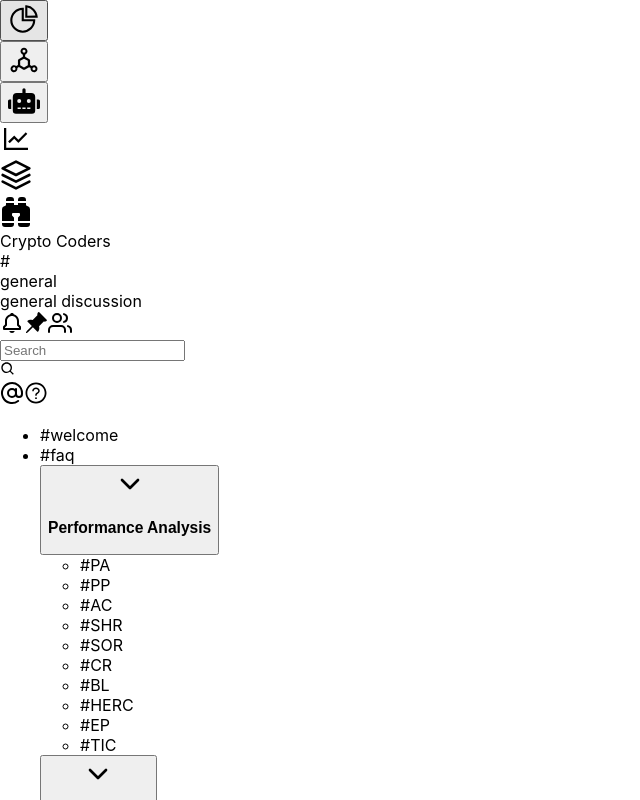
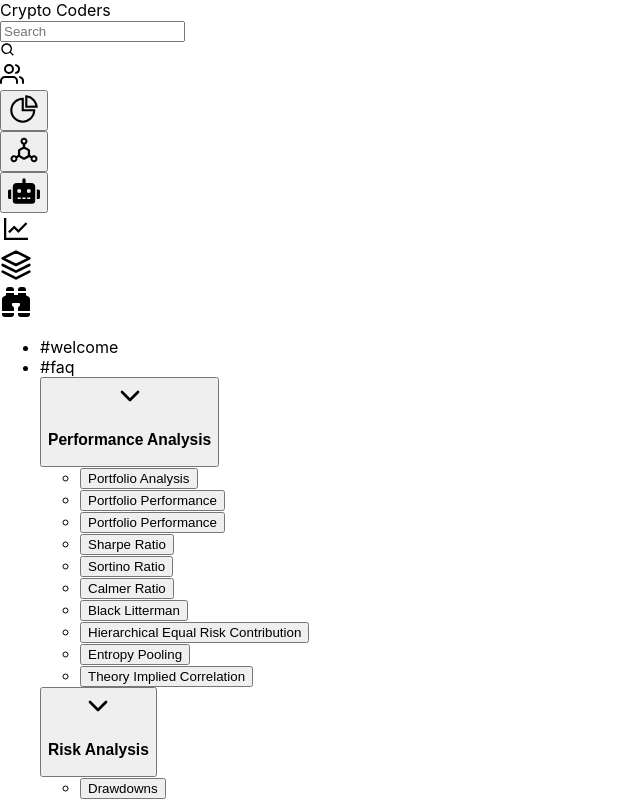
Before and after one commit to mtyiska/crypto-dashboard, a Next.js app: page /arbitrage in a window 1280 px wide. Shown: the top 800 px of the page, without its empty margins (0-640 px from the left). Built offline with nearby package versions, Linux system fonts and the light colour scheme.

Commit message:
changed template color

```diff
--- a/components/Container.jsx
+++ b/components/Container.jsx
@@ -1,6 +1,6 @@
 const Container = ({children}) => {
     return (
-        <div className="bg-gray-700-mike flex-1 flex flex-col justify-between border-r border-gray-500/30">
+        <div className="bg-black-bb-mike flex-1 flex flex-col justify-between border-r border-gray-500/30">
             <div className="overflow-y-auto">
             {children}
             </div>
--- a/components/Header.jsx
+++ b/components/Header.jsx
@@ -1,53 +1,29 @@
 import React from "react";
-import {
-    MdOutlineDashboard,
-    MdCrop169,
-    MdExitToApp
-} from "react-icons/md";
 
-import {
-    AiOutlineQuestionCircle,
-    AiOutlineAppstore,
-} from "react-icons/ai";
-
-import {
-    FiChevronDown,FiAtSign, FiUsers
-} from "react-icons/fi";
-import {
-    BiBell,
-    BiSearch
-} from "react-icons/bi"
-import {
-    BsFillPinAngleFill
-} from "react-icons/bs"
+import { FiUsers} from "react-icons/fi";
+import {BiSearch} from "react-icons/bi"
 
 const Header = () =>{
     return (
-        <header className="flex text-white h-12">
-            <div className="bg-gray-800-mike w-56 flex-none flex items-center justify-between py-2 px-3 border-b border-gray-900">
-                Crypto Coders
-            </div>
-            <div className="flex flex-1 items-center justify-between bg-gray-700-mike px-4 border-b border-gray-900">
+        <header className="flex text-white h-16">
+            {/* <div className="flex flex-1 items-center justify-between bg-gray-900-mike px-4 border-b border-gray-900"> */}
+            <div className="flex flex-1 items-center justify-between bg-black-surface-mike px-4 border-b border-gray-900">
                 <div className="flex items-center">
-                    <div className="text-gray-500 text-2xl">#</div>
-                    <div className="ml-2 text-sm text-white">general</div>
-                    <div className="border-l pl-3 ml-3 border-gray-600 text-xs text-gray-400"> general discussion</div>
-                </div>
-                <div className="flex items-center">
-                    <a href="#" className="ml-4"><Bell/></a>
-                    <a href="#" className="ml-4"><Pin/></a>
-                    <a href="#" className="ml-4"><Users/></a>
+                    <div className="text-black-button-mike text-2xl">Crypto Coders</div>
                     <a href="#" className="ml-4">
                         <div className="flex-1">
 
                         <form action="#" className="relative">
-                            <input type="text" placeholder="Search" className="bg-gray-900 rounded text-gray-200 text-xs px-2 py-1"/>
+                            <input type="text" placeholder="Search" className="bg-gray-700 rounded h-8 w-64 text-gray-200  px-2 py-1"/>
                         </form>
-                        <span className="absolute right-0 top-4 mr-28"><Search/></span>
+                        <span className="absolute top-6 ml-52"><Search/></span>
                         </div>
                     </a>
-                    <a href="#" className="ml-4"><AT/></a>
-                    <a href="#" className="ml-4"><Question/></a>
+
+                </div>
+
+                <div className="flex items-center">
+                    <a href="#" className="ml-4"><Users/></a>
                 </div>
             </div>
         </header>
@@ -56,15 +32,6 @@ const Header = () =>{
 }
 
 export default Header;
-const DashboardIcon = () => (<MdOutlineDashboard size="24" className="text-gray-300"/>);
-const CropLandscapeIcon = () => <MdCrop169 size="24" className="text-gray-300" />;
-const AppsIcon = () => <AiOutlineAppstore size="24" className="text-gray-300" />;
-const ExitToAppIcon = () => <MdExitToApp size="24" className="text-gray-300" />;
 
-const ChevDown = () => <FiChevronDown size="32" className="text-gray-300" />;
-const Bell = () => <BiBell size="24" className="text-gray-300"/>
-const Pin = () => <BsFillPinAngleFill  size="24" className="text-gray-300" />
-const AT = () => <FiAtSign size="24" className="text-gray-300" />
-const Users = () => <FiUsers size="24" className="text-gray-300" />
-const Question = () => <AiOutlineQuestionCircle size="24" className="text-gray-300" />
-const Search = () => <BiSearch size="16" className="text-gray-300"/>
+const Users = () => <FiUsers size="24" className="text-black-button-mike" />
+const Search = () => <BiSearch size="16" className="text-black-button-mike"/>
--- a/components/Layout.jsx
+++ b/components/Layout.jsx
@@ -31,12 +31,11 @@ const Layout = ({children}) => {
     </Head>
 
     <div className="flex flex-row">
-        <MenuIcons activeMenu={setActiveMenu}/>
-
         <div className="flex flex-1 flex-col">
             <div className="flex flex-col min-h-screen h-screen">
                 <Header/>
                 <div className="flex-1 flex flex-row overflow-y-hidden">
+                    <MenuIcons activeMenu={setActiveMenu}/>
                     <Menu activeMenuItems={menuData}/>
                     <Container >
                         {children}
--- a/components/SideBar/Menu.jsx
+++ b/components/SideBar/Menu.jsx
@@ -5,10 +5,12 @@ import {
 import Tooltip from 'rc-tooltip'
 import 'rc-tooltip/assets/bootstrap_white.css'
 import Link from "next/link"
+import {useRouter} from "next/router"
 
 
 
 const Menu = ({activeMenuItems}) =>{
+    const router = useRouter()
     const [localMenuData, setLocalMenuData] = useState([])
     useEffect(() =>{
         setLocalMenuData(activeMenuItems)
@@ -29,26 +31,17 @@ const Menu = ({activeMenuItems}) =>{
                 }}
                 className="flex items-center text-gray-500 hover:text-gray-200 active:font-semibold">
                     <ChevDown/>
-                    <h3 className="uppercase tracking-wide font-semibold text-xs active:text-gray-100"> {item.section}</h3>
+                    <h3 className="uppercase tracking-wide font-semibold text-xs active:text-gray-100 hover:text-xl"> {item.section}</h3>
                 </button>
                 {item.showitems&&<ul className="px-2 py-3 pt-2">
-                    {item.items.map(({title, longname}) =><li key={`${item.id} - ${title} - id`}
-                        className="text-gray-200 px-2 active:text-gray-100 hover:bg-gray-50 hover:text-blue-600 cursor-pointer rounded">
-                            <Tooltip placement="right" trigger={['hover']}
-                            mouseEnterDelay={0}
-                            mouseLeaveDelay={0.1}
-                            overlay={<span>{longname}</span>}
-                            align={{
-                                offset: [-90, 10],
-                            }}
-                            >
-                            <div className="flex items-center">
-                            <span className="text-xl">#</span>
-                            <Link href={`/portfolio/${longname.toLowerCase().replace(" ", "-")}`}><a>
-                                <span className="ml-2">{title}</span>
-                                </a></Link>
+                    {item.items.map(({title, longname}) =>
+                    <li key={`${item.id} - ${title} - id`}
+                        className="text-gray-400 px-2 active:text-gray-100 hover:bg-black-button-mike hover:text-blue-600 hover:text-xl cursor-pointer rounded h-8 truncate ...">
+                            <div className="flex items-center px-y">
+                                <button onClick={() => router.push(`/portfolio/${longname.toLowerCase().replace(" ", "-")}`)}>
+                                <span className="ml-2">{longname}</span>
+                                </button>
                             </div>
-                            </Tooltip>
                         </li>)}
                 </ul>}
             </div>
@@ -56,16 +49,16 @@ const Menu = ({activeMenuItems}) =>{
     })
 
     return(
-        <div className="bg-gray-800-mike w-56 flex-none flex flex-col justify-between">
+        <div className="bg-black-bb-mike w-56 flex-none flex flex-col justify-between">
             <div className="overflow-y-auto active:text-gray-100 hover:text-gray-200 text-gray-400">
                 <ul className="px2 py-3">
-                    <li className="text-gray-300 px-2 active:text-gray-100 hover:bg-gray-50 hover:text-blue-600 cursor-pointer">
+                    <li className="text-gray-300 px-2 active:text-gray-100 hover:bg-black-button-mike hover:text-xl hover:text-blue-600 cursor-pointer">
                         <a href="#" className="flex items-center">
                             <span className="text-xl">#</span>
                             <span className="ml-2">welcome</span>
                         </a>
                     </li>
-                    <li className="text-gray-300 px-2 active:text-gray-100 hover:bg-gray-50 hover:text-blue-600 cursor-pointer">
+                    <li className="text-gray-300 px-2 active:text-gray-100 hover:bg-black-button-mike hover:text-xl hover:text-blue-600 cursor-pointer">
                         <a href="#" className="flex items-center">
                             <span className="text-xl">#</span>
                             <span className="ml-2">faq</span>
--- a/tailwind.config.js
+++ b/tailwind.config.js
@@ -36,7 +36,11 @@ module.exports = {
         'gray-800-mike': '#2F3136',
         'gray-700-mike': '#37383F',
         'gray-form-mike': '#313239',
-        'gray-footer-mike': '#292A2E'
+        'gray-footer-mike': '#292A2E',
+        'black-bb-mike': '#010100',
+        'black-surface-mike': '#0F1625',
+        'black-button-mike': '#70EDE7'
+
 
       },
       spacing: {
--- a/utils/menudata.js
+++ b/utils/menudata.js
@@ -5,16 +5,16 @@ export const menuItems = [
         section:"Performance Analysis",
         showitems:true,
         items:[
-            {title:"PA", longname:"Portfolio Analysis"},
-            {title:"PP", longname:"Portfolio Performance"},
-            {title:"AC", longname:"Asset Comparison"},
-            {title:"SHR", longname:"Sharpe Ratio"},
-            {title:"SOR", longname:"Sortino Ratio"},
-            {title:"CR", longname:"Calmer Ratio"},
-            {title:"BL", longname:"Black Litterman"},
-            {title:"HERC", longname:"Hierarchical Equal Risk Contribution"},
-            {title:"EP", longname:"Entropy Pooling"},
-            {title:"TIC", longname:"Theory Implied Correlation"}
+            {title:"Portfolio Analysis", longname:"Portfolio Analysis"},
+            {title:"Portfolio Performance", longname:"Portfolio Performance"},
+            {title:"Portfolio Performance", longname:"Portfolio Performance"},
+            {title:"Sharpe Ratio", longname:"Sharpe Ratio"},
+            {title:"Sortino Ratio", longname:"Sortino Ratio"},
+            {title:"Calmer Ratio", longname:"Calmer Ratio"},
+            {title:"Black Litterman", longname:"Black Litterman"},
+            {title:"Hier Equal Risk Contr.", longname:"Hierarchical Equal Risk Contribution"},
+            {title:"Entropy Pooling", longname:"Entropy Pooling"},
+            {title:"Theory Implied Cor", longname:"Theory Implied Correlation"}
         ]
     },
     {
```
Also changed, not shown: components/SideBar/MenuIcons.jsx (+8 -8 lines), styles/globals.css (line endings or trailing spaces).
